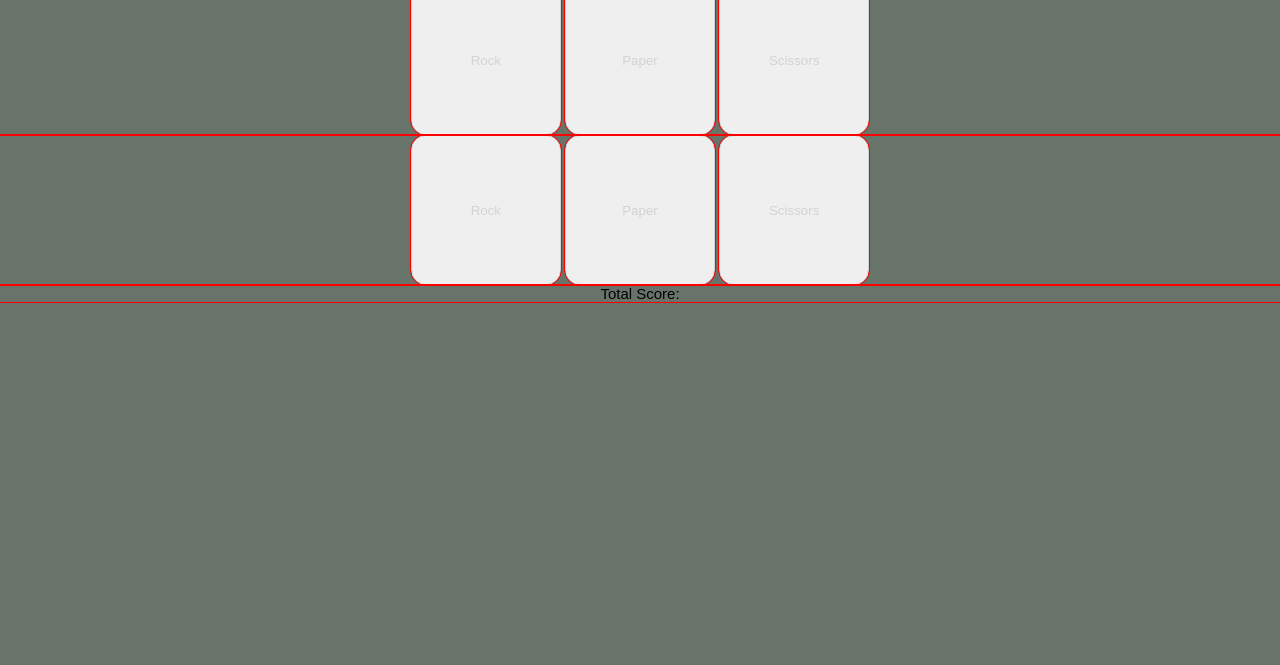
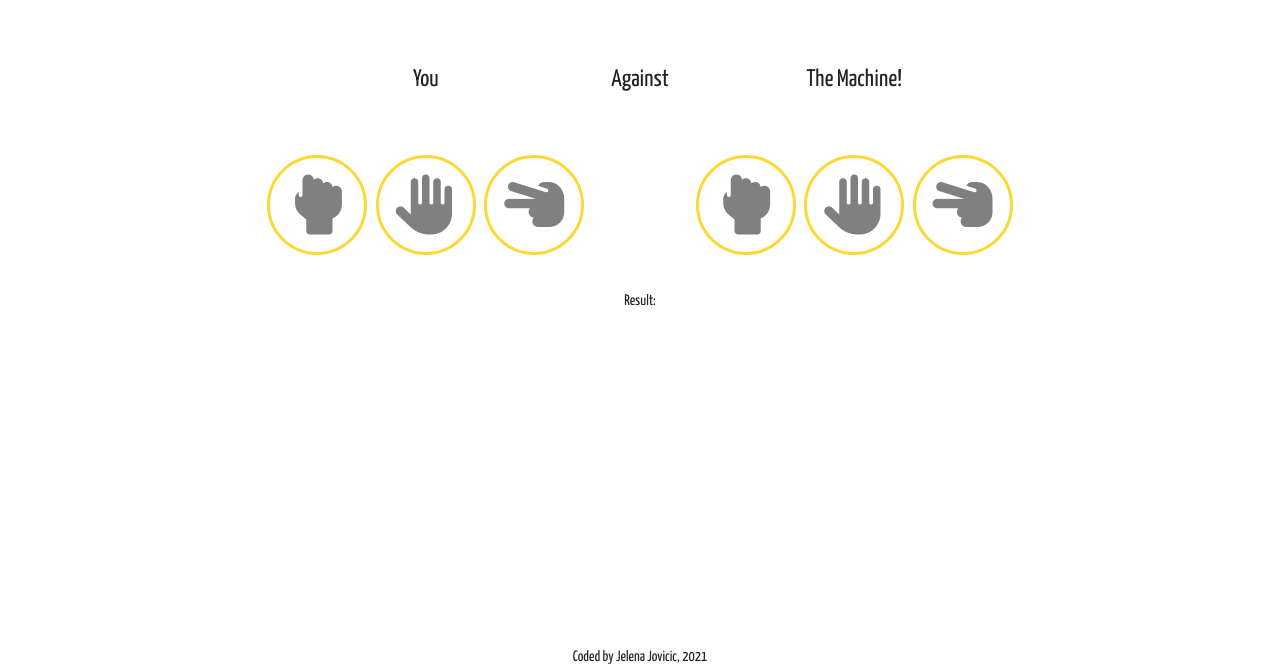
Before and after one commit to je-jo/rock-paper-scissors, a plain HTML site: page index.html in a window 1280 px wide. Shown: the part 135-800 px from the top of the page. Drawn offline with Linux system fonts and the light colour scheme.

Commit message:
Add loop, add basic styles

```diff
--- a/index.html
+++ b/index.html
@@ -1,32 +1,60 @@
 <!DOCTYPE html>
 <html lang="en">
+
 <head>
     <meta charset="UTF-8">
     <meta http-equiv="X-UA-Compatible" content="IE=edge">
     <meta name="viewport" content="width=device-width, initial-scale=1.0">
     <title>Rock Paper Scissors</title>
     <link rel="stylesheet" href="styles.css">
-    <script type="text/javascript" src="script.js"></script>
+    <!-- font -->
+    <link rel="preconnect" href="https://fonts.googleapis.com">
+    <link rel="preconnect" href="https://fonts.gstatic.com" crossorigin>
+    <link href="https://fonts.googleapis.com/css2?family=Yanone+Kaffeesatz&display=swap" rel="stylesheet">
+    <!-- icons -->
+    <script src="https://kit.fontawesome.com/08e000e9f5.js" crossorigin="anonymous"></script>
+
 </head>
+
 <body>
     <div class="page-wrapper">
-        <h1>You Against The Machine!</h1>
-        <h2>A rock-paper-scissors game</h2>
+        <h1>Rock-Paper-Scissors!</h1>
+        <!-- <h2>First to 5 wins</h2> -->
         <main>
-            <div class="player-choice">
-                <button>Rock</button>
-                <button>Paper</button>
-                <button>Scissors</button>
+            <div class="game">
+                <div class="player-choice">
+                    <div class="title">
+                        <h3>You</h3>
+                    </div>
+                    <div class="choice">
+                        <button><i class="fas fa-hand-rock"></i></button>
+                        <button><i class="fas fa-hand-paper"></i></button>
+                        <button><i class="fas fa-hand-scissors"></i></button>
+                    </div>
+                </div>
+                <div class="middle">
+                    <h3>Against</h3>
+                </div>
+                <div class="machine-choice">
+                    <div class="title">
+                        <h3>The Machine!</h3>
+                    </div>
+                    <div class="choice">
+                        <button><i class="fas fa-hand-rock"></i></button>
+                        <button><i class="fas fa-hand-paper"></i></button>
+                        <button><i class="fas fa-hand-scissors"></i></button>
+                    </div>
+                </div>
             </div>
-            <div class="machine-choice">
-                <button>Rock</button>
-                <button>Paper</button>
-                <button>Scissors</button>
-            </div>
-            <div class="total-score">
-                <p>Total Score: </p>
+            <div class="result">
+                <p>Result: </p>
             </div>
         </main>
+        <footer>
+            <p>Coded by <a href="https://github.com/je-jo">Jelena Jovicic</a>, 2021</p>
+        </footer>
     </div>
+    <script type="text/javascript" src="script.js"></script>
 </body>
+
 </html>
--- a/script.js
+++ b/script.js
@@ -1,40 +1,28 @@
 // global variables
 let playerScore = 0;
 let computerScore = 0;
-
-// // helper functions
-// function uppercase() {
-
-// }
+let runningScore = `${playerScore} : ${computerScore}`;
 
 
 
 // function to randomly choose rock paper or scissors
 function computerPlay() {
-    let computerSelection = Math.floor(Math.random() * 3);           //returns a random integer between 0 and 2
-    if (computerSelection === 0) {                                  //assigns string values to function results
-        return "ROCK";
-    } else if (computerSelection === 1) {
-        return "PAPER";
-    } else {
-        return "SCISSORS";
-    }
+    let computerSelection = ["ROCK", "PAPER", "SCISSORS"];
+    return computerSelection[Math.floor(Math.random() * computerSelection.length)];
 }
 
 
 // function to play a single round
 function playRound(playerSelection, computerSelection) {
 
-    playerSelection = prompt("Rock, paper, scissors?", "");   //get input from user
-    playerSelection = playerSelection.toUpperCase();
+    playerSelection = prompt("Rock, paper, scissors?", "").toUpperCase();  //get input from user
     console.log(`You chose ${playerSelection}`);
 
     computerSelection = computerPlay();
     console.log(`The Machine chose ${computerSelection}`);
 
-
     if (playerSelection === computerSelection) {
-        return "It's a tie! play again!";
+        return "It's a tie, play again!";
     }
     else if (playerSelection === "ROCK") {
         if (computerSelection === "PAPER") {
@@ -63,17 +51,15 @@ function playRound(playerSelection, computerSelection) {
             return `You win! Scissors beat paper! You have ${playerScore} points.`;
         }
     }
-    console.log(`You: ${playerScore}; The Machine: ${computerScore};`);
 }
 
 
-// function to play 5 rounds and declare winner, add loop later
+// function to play 5 rounds and declare winner
 function game() {
-    playRound();
-    playRound();
-    playRound();
-    playRound();
-    playRound();
+    for (let gamesPlayed = 0; gamesPlayed < 5; gamesPlayed++) {
+        playRound();
+        console.log(`You: ${playerScore}; The Machine: ${computerScore};`);
+    }
     if (playerScore > computerScore) {
         return "You fought the Machine and you WON!";
     } else if (playerScore < computerScore) {
--- a/styles.css
+++ b/styles.css
@@ -1,43 +1,90 @@
 @import url(minireset.css);
 
-* {
+/* * {
     outline: 1px solid red;
-}
+} */
 
 html, body {
     width: 100%;
     height: 100%;
-    font-family: Arial, Helvetica, sans-serif;
+    font-family: 'Yanone Kaffeesatz', sans-serif;
     font-size: 15px;
     text-align: center;
+    color: #222;
 }
 
 .page-wrapper {
     height: 100%;
-    background-color: #68736a;
+}
+
+.game {
+    display: flex;
+    flex-direction: column;
 }
 
 h1 {
-    font-size: 5rem;
+    font-size: 3rem;
+    padding: 3rem 0;
 }
 
 h2 {
-    font-size: 2rem;
-    font-style: italic;
+    font-size: 1.5rem;
+    padding: 1rem;
+}
+
+h3 {
+    font-size: 1.2rem;
+    padding: 1.2rem;
+}
+
+.choice {
+    margin: 1.8rem 0;
+}
+
+i {
+    font-size: 3rem;
 }
 
 button {
-    height: 150px;
-    width: 150px;
-    color: lightgray;
-    border: 1px solid lightgray;
-    border-radius: 15px;
+    height: 100px;
+    width: 100px;
+    margin: 3px;
+    background-color: #fff;
+    color: grey;
+    border: 3px solid #fdd835;
+    border-radius: 50%;
+    cursor: pointer;
 }
 
-button:hover {
-    color: #222;
+button:hover, button:active {
+    color: grey;
+    background-color: #fdd835;
 }
 
-button:active {
-    color: red;
+footer {
+    position: fixed;
+    width: 100%;
+    bottom: 0;
+    background-color: #fff;
 }
+
+footer a {
+    color: #222;
+    text-decoration: none;
+}
+
+footer a:hover {
+    color: #fdd835;
+}
+
+@media screen and (min-width: 600px) {
+
+    html {
+font-size: 20px;
+    }
+
+    .game {
+        flex-direction: row;
+        justify-content: center;
+    }
+}
```
Also changed, not shown: 1 other file.
